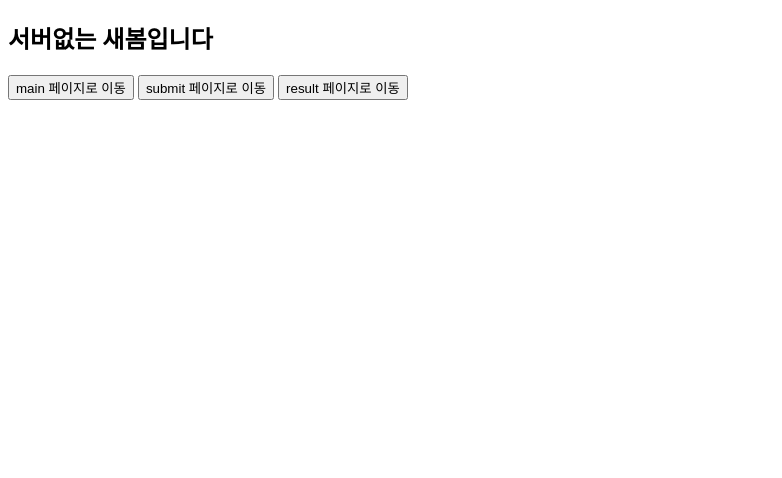
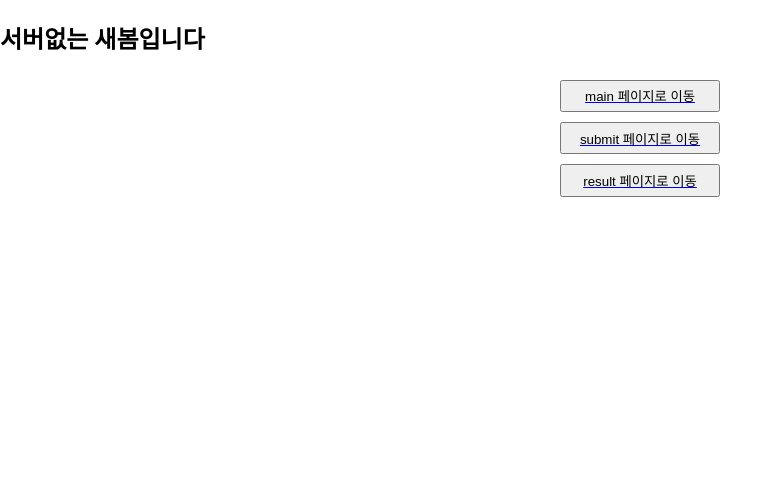
Before and after one commit to siiiido/RS-only-front, a plain HTML site: page index.html in a window 1280 px wide. Shown: the whole page, without its empty margins (0-782 px from the left). Drawn offline with Linux system fonts and the light colour scheme.

Commit message:
Design: change button style in index.html

```diff
--- a/index.html
+++ b/index.html
@@ -1,15 +1,24 @@
 <!DOCTYPE html>
 <html lang="en">
-<head>
-    <meta charset="UTF-8">
-    <meta http-equiv="X-UA-Compatible" content="IE=edge">
-    <meta name="viewport" content="width=device-width, initial-scale=1.0">
-    <title>Document</title>
-</head>
-<body style="height: 100vh; display: block; " >
+  <head>
+    <meta charset="UTF-8" />
+    <meta http-equiv="X-UA-Compatible" content="IE=edge" />
+    <meta name="viewport" content="width=device-width, initial-scale=1.0" />
+    <link rel="stylesheet" href="./src/css/main/main.css" />
+    <title>index</title>
+  </head>
+  <body>
     <h2>서버없는 새봄입니다</h2>
-    <a href="./src/html/main/main.html"><button>main 페이지로 이동</button></a>
-    <a href="./src/html/submit/submit.html"><button>submit 페이지로 이동</button></a>
-    <a href="./src/html/result/result_succes.html"><button>result 페이지로 이동</button></a>
-</body>
+    <div class="box">
+      <a class="a-box" href="./src/html/main/main.html"
+        ><button>main 페이지로 이동</button></a
+      >
+      <a class="a-box" href="./src/html/submit/submit.html"
+        ><button>submit 페이지로 이동</button></a
+      >
+      <a class="a-box"href="./src/html/result/result_succes.html"
+        ><button>result 페이지로 이동</button></a
+      >
+    </div>
+  </body>
 </html>
--- a/src/css/main/main.css
+++ b/src/css/main/main.css
@@ -157,6 +157,17 @@ footer {
   height: 1.5rem;
 }
 
-.abc {
-  visibility: hidden;
+.box{
+  width: 100vw;
+  height: 50vh;
 }
+.a-box{
+  display: flex;
+  justify-content: center;
+  padding: 0.3rem;
+}
+.a-box>button{
+  padding:0.3rem;
+  width: 10rem;
+  cursor: pointer;
+}
```
